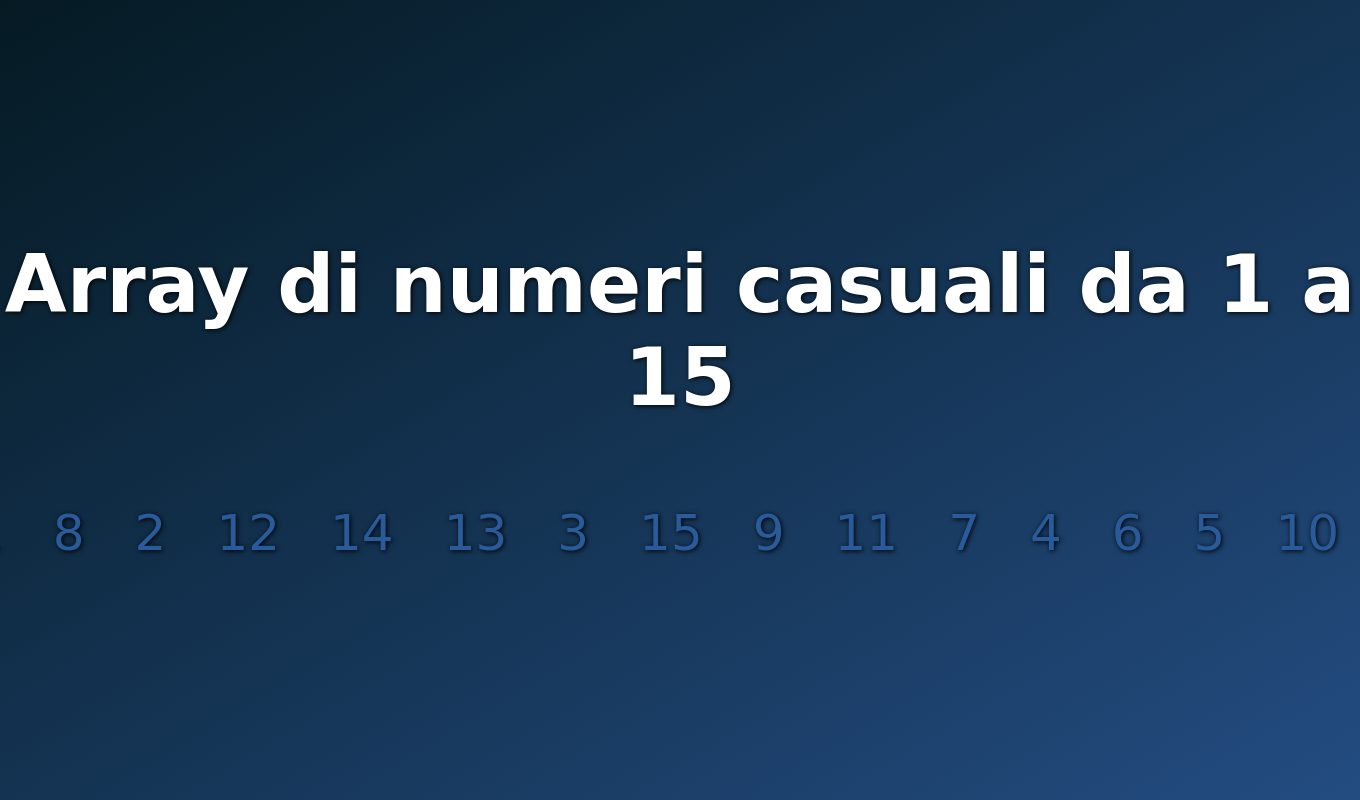
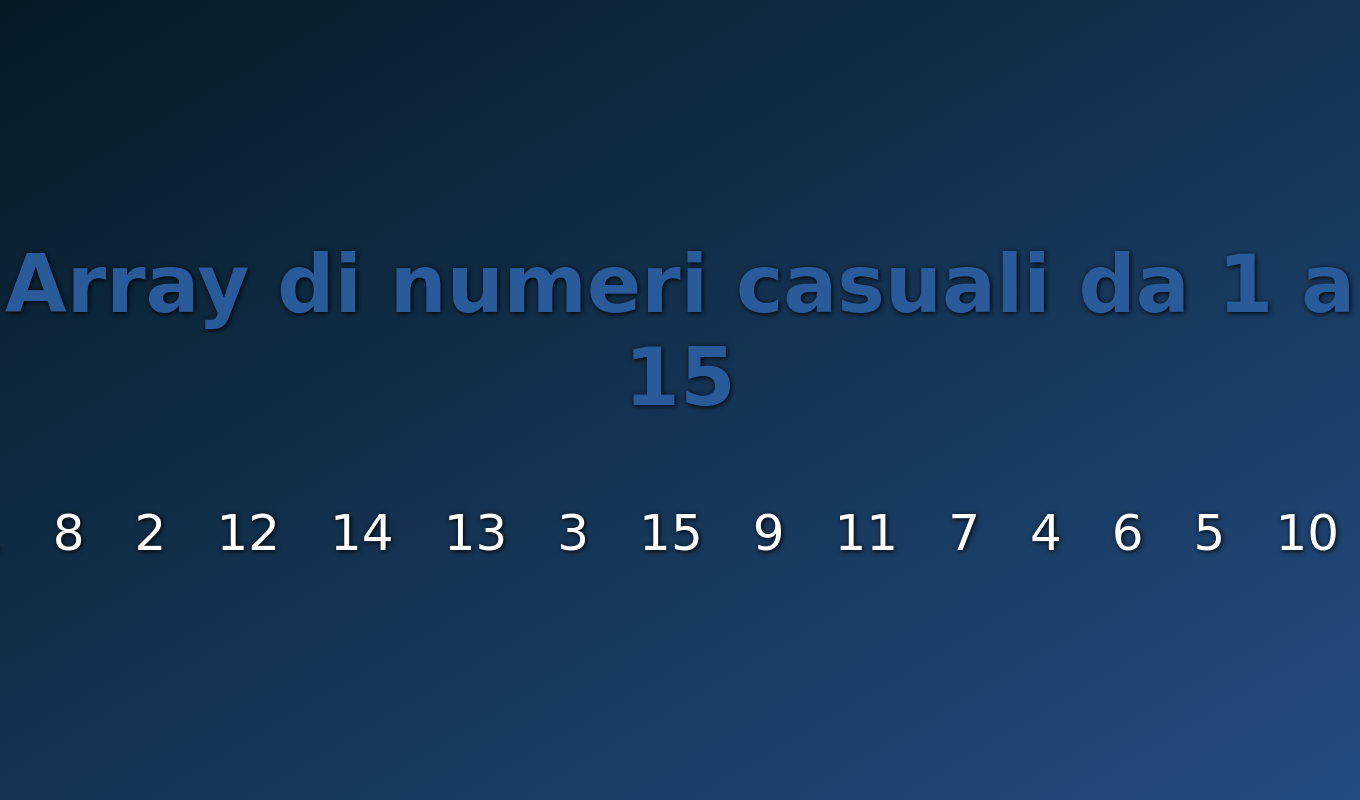
Before and after one commit to AndreaCasentini93/php-snacks-b1, a PHP site: page / in a window 1360 px wide. Run offline with PHP 8.4, Linux system fonts and the light colour scheme; some web fonts are replaced.

Commit message:
Snack 3 Color Refactoring

```diff
--- a/snack3/css/style.css
+++ b/snack3/css/style.css
@@ -19,7 +19,7 @@ body {
 h1 {
     margin-bottom: 80px;
     font-size: 80px;
-    color: #FFFFFF;
+    color: #295A9A;
 }
 
 ul {
@@ -30,5 +30,5 @@ ul {
 li {
     margin-right: 50px;
     font-size: 50px;
-    color: #295A9A;
+    color: #FFFFFF;
 }
```
